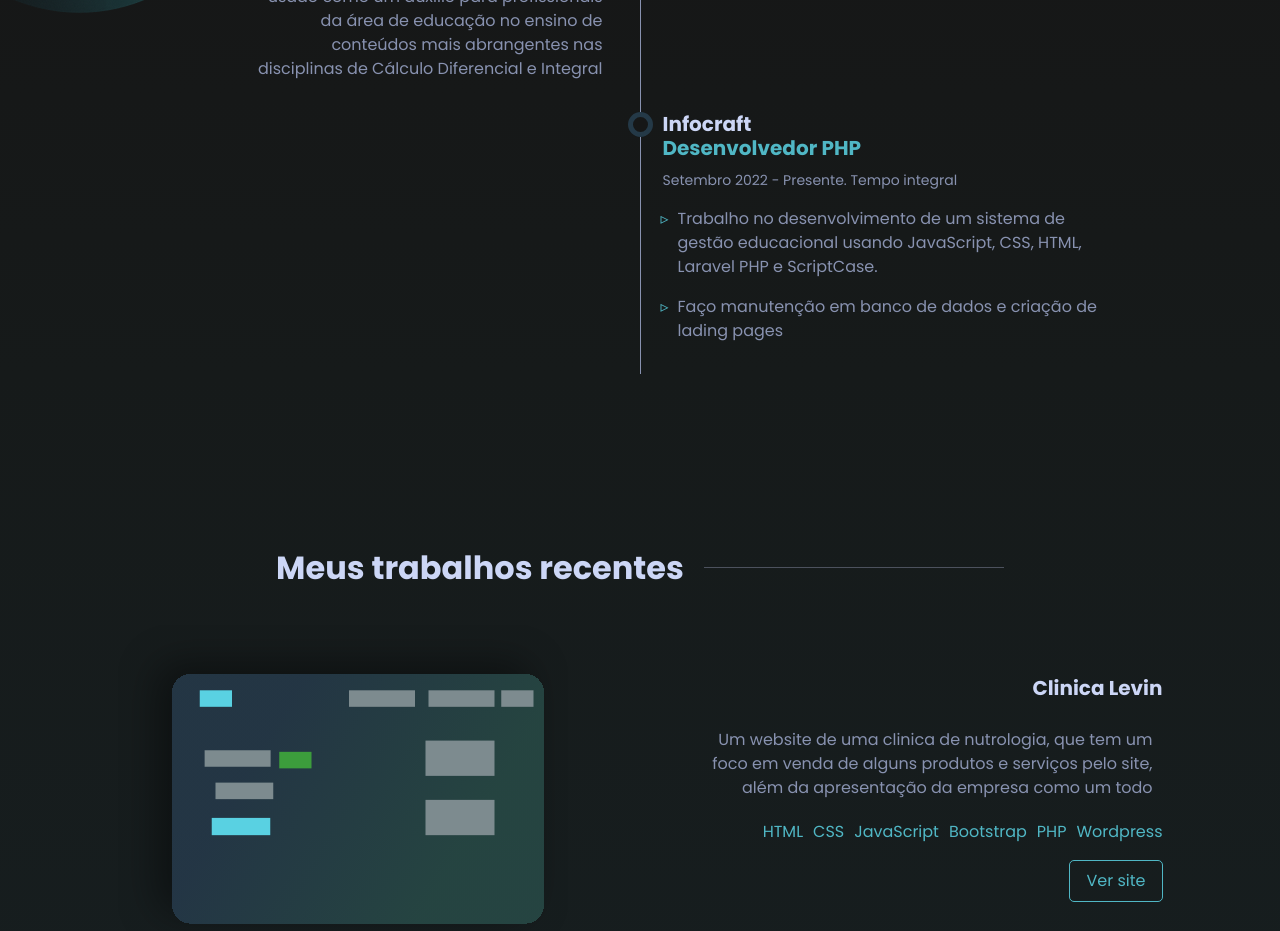
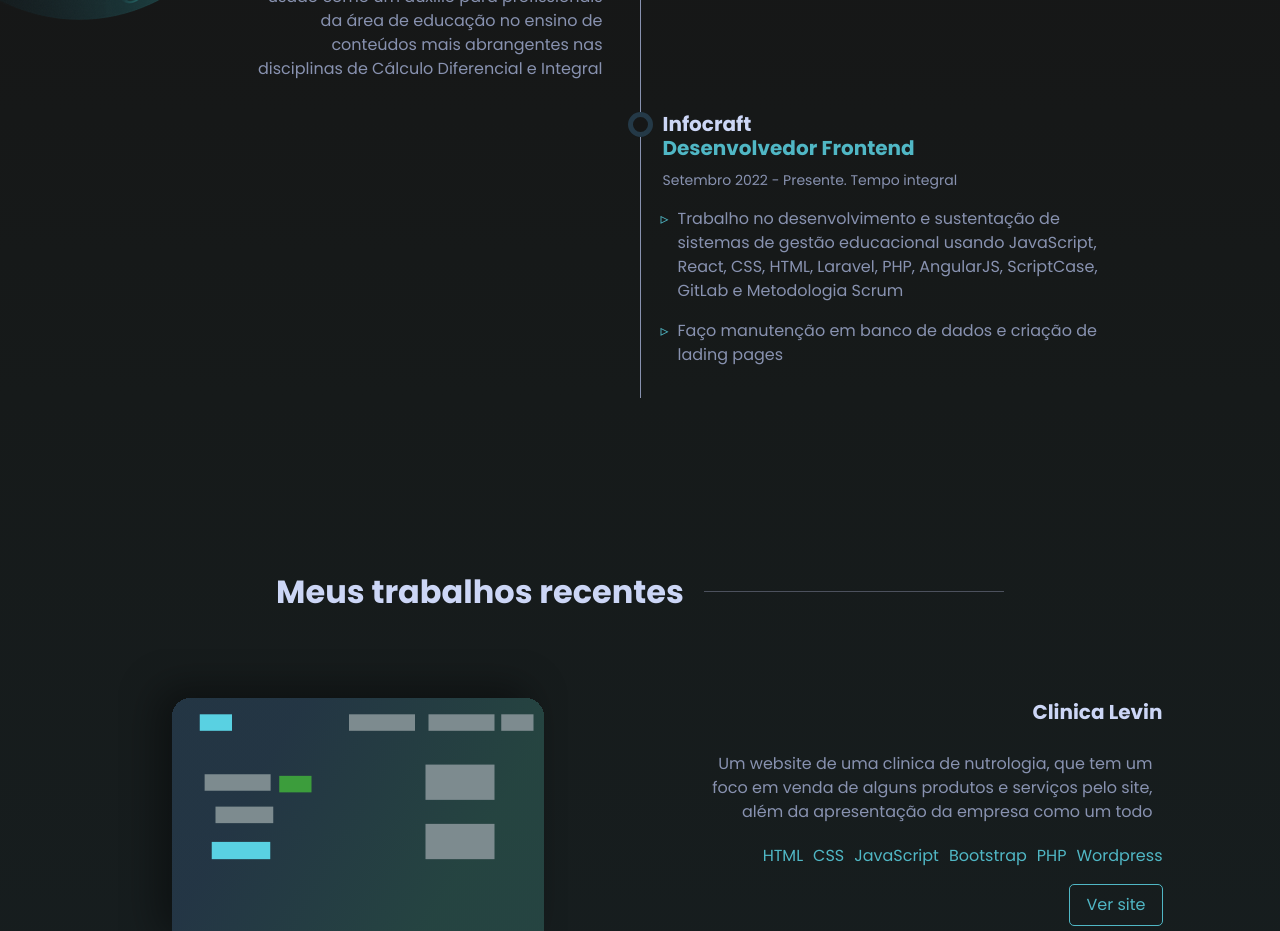
Before and after one commit to Matheusrrcs/PortifolioMR, a React (Create React App) app: page / in a window 1280 px wide. Shown: the part 1960-2891 px from the top of the page. Built offline with nearby package versions, Linux system fonts and the light colour scheme.

Commit message:
Fix: mudanças no texto de experiencia

```diff
--- a/src/comp/experience/index.js
+++ b/src/comp/experience/index.js
@@ -89,7 +89,7 @@ export default function Experience() {
                         <div className="col-lg-5 colunas right mt-0">
 
                             <div className="subtitle">
-                                <h3>    Infocraft   <span class="tec-color"> Desenvolvedor PHP</span>
+                                <h3>    Infocraft   <span class="tec-color"> Desenvolvedor Frontend </span>
                                 </h3>
                             </div>
 
@@ -101,7 +101,7 @@ export default function Experience() {
                             </div>
                             <div className="text">
                                 <p>
-                                Trabalho no desenvolvimento de um sistema de gestão educacional usando JavaScript, CSS, HTML, Laravel  PHP e ScriptCase.
+                                Trabalho no desenvolvimento e sustentação de sistemas de gestão educacional usando JavaScript, React, CSS, HTML, Laravel, PHP, AngularJS, ScriptCase, GitLab e Metodologia Scrum
                                 </p>
                                 <p>
 
```
